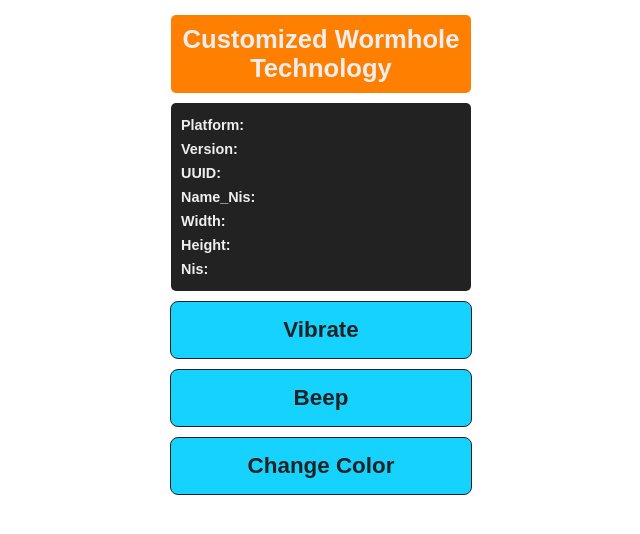
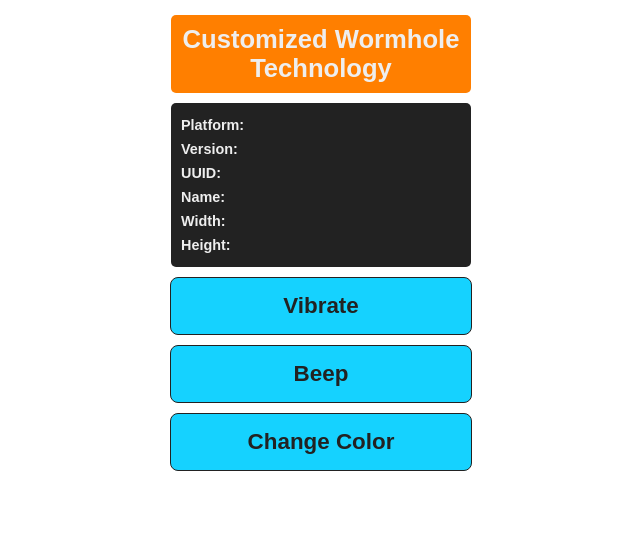
Before and after one commit to Apphackers/MyApp, a plain HTML site: page MyApp/LocalFiles/index.html in a window 1280 px wide. Shown: the whole page, without its empty margins (319-959 px from the left). Drawn offline with Linux system fonts and the light colour scheme.

Commit message:
tests removed...

```diff
--- a/MyApp/LocalFiles/index.html
+++ b/MyApp/LocalFiles/index.html
@@ -90,11 +90,10 @@
 				<div class="infoItem">Platform: <span id="platform">&nbsp;</span></div>
 				<div class="infoItem">Version: <span id="version">&nbsp;</span></div>
 				<div class="infoItem">UUID: <span id="uuid">&nbsp;</span></div>
-				<div class="infoItem">Name_Nis: <span id="name">&nbsp;</span></div>
+				<div class="infoItem">Name: <span id="name">&nbsp;</span></div>
 				<div class="infoItem">Width: <span id="width">&nbsp;</span></div>
 				<div class="infoItem">Height: <span id="height">&nbsp;</span></div>
-				<div class="infoItem">Nis: <span id="height">&nbsp;</span></div>
-			</div>
+				</div>
 			<div class="pane button" onclick="vibrate();">Vibrate</div>
 			<div class="pane button" onclick="beep();">Beep</div>
 			<div class="pane button" onclick="changeColor();">Change Color</div>
```
